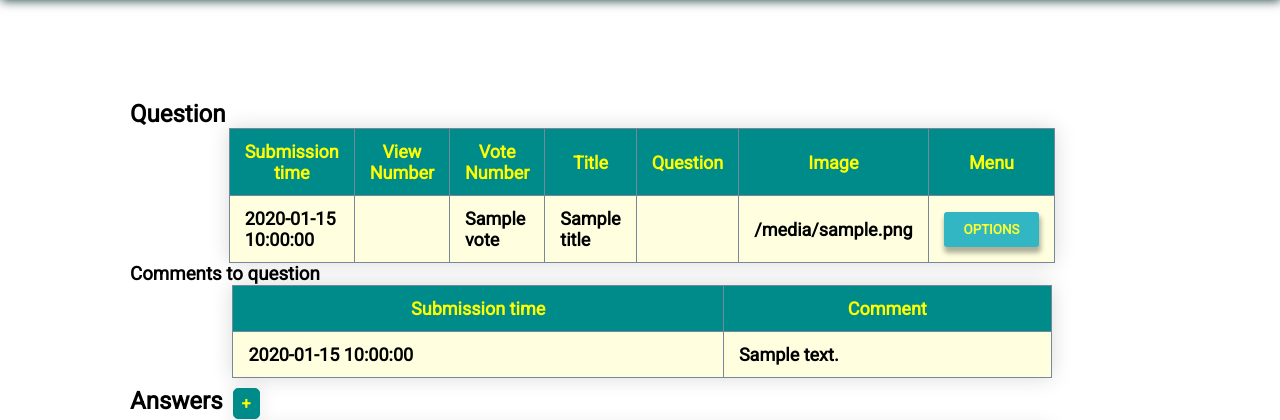
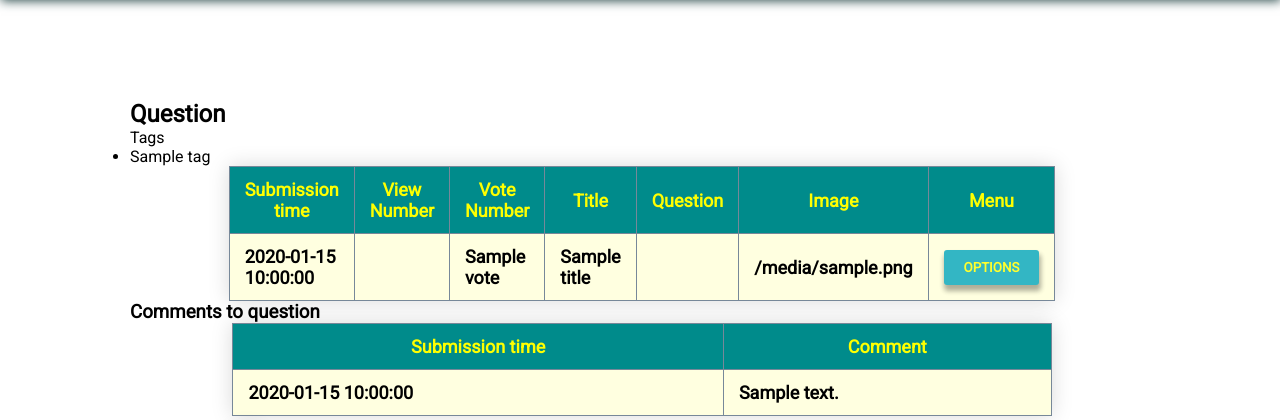
Before and after one commit to CodecoolGlobal/ask-mate-3-python-lillakiraly, a Flask app: template templates/question_form.html in a window 1280 px wide. Shown: the part 105-525 px from the top of the page. Run offline with Flask 2, Linux system fonts and the light colour scheme; the template is opened without the code that fills it: most values are stand-ins (such as "Sample title", 1, 10 or a date in 2020).

Commit message:
Display tags on question detail page

```diff
--- a/server.py
+++ b/server.py
@@ -36,6 +36,7 @@ def display_question(question_id: int):
     answers = data_manager.get_answers(question_id)
     question_comments = data_manager.display_comment_from_question_id(question_id)
     answer_comments = data_manager.display_comment_from_answer_id(question_id)
+    question_tags = data_manager.get_question_tags_by_question_id(question_id)
     return render_template(
             "question_form.html",
             question_id=question_id,
@@ -47,7 +48,8 @@ def display_question(question_id: int):
             image=question_data['image'],
             answers=answers,
             question_comments=question_comments,
-            answer_comments=answer_comments)
+            answer_comments=answer_comments,
+            question_tags=question_tags)
 
 
 @app.route('/add-question', methods=['GET', 'POST'])
--- a/templates/question_form.html
+++ b/templates/question_form.html
@@ -5,6 +5,12 @@
 
             <div class="questions">
             <h2>Question</h2>
+            <p>Tags</p>
+            <ul>
+                {% for tag in question_tags %}
+                    <li>{{ tag['name'] }}</li>
+                {% endfor %}
+            </ul>
                 <table>
                     <thead>
                         <tr>
```
Also changed, not shown: data_manager.py (+12 -0 lines).
